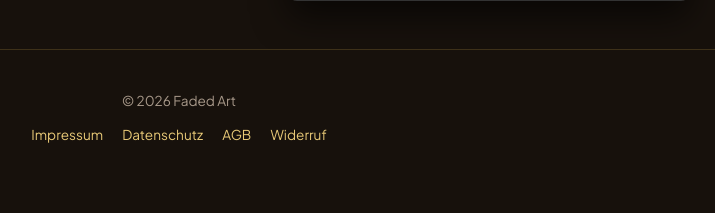
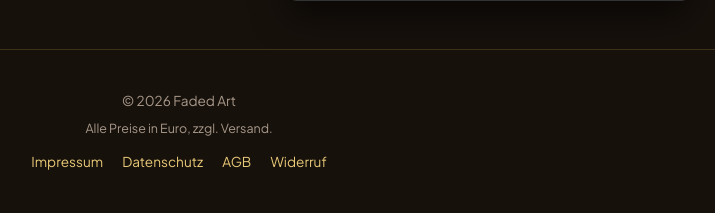
Before and after one commit to fadedArt/faded-art, a Flask app: page /configure in a window 1280 px wide. Shown: the part 620-833 px from the top of the page, without its empty margins (461-1176 px from the left). Before the commit the page ends 763 px from the top, so only its background shows below. Run offline with Flask 3, Linux system fonts and the light colour scheme.

Commit message:
Konfigurator: Button 'Neues Bild wählen' in jedem Schritt (setzt Varianten, Kauf und Speicher zurück, bricht laufende Berechnung ab)
Preis-Hinweis: als Kleinunternehmer kein 'inkl. MwSt.' mehr, sondern Hinweis nach § 19 UStG (Konfigurator und Fußzeile).

Co-Authored-By: Claude Opus 5.5 <noreply@anthropic.com>
Claude-Session: https://claude.ai/code/session_01MQd3Ez1WfSEqrkkXqKTc86

```diff
--- a/app.py
+++ b/app.py
@@ -1434,8 +1434,15 @@ def configure():
     warm_up_once()                          # Rechenkerne übersetzen, während der Kunde sein Foto auswählt
     cfg = {"sizes": SIZES, "pricing": {
         "test_quad_cents": TEST_QUAD_CENTS, "round_factor": ROUND_AREA, "base_cents": BASE_CENTS, "base_area": BASE_AREA, "cents_per_cm2": CENTS_PER_CM2,
-        "wood": {k: v[2] for k, v in WOOD.items()}, "pins": PINS, "multi": MULTI_EUR, "sw": SW_EUR}}
+        "wood": {k: v[2] for k, v in WOOD.items()}, "pins": PINS, "multi": MULTI_EUR, "sw": SW_EUR, "vat": price_note()}}
     return render_template("configure.html", cfg=cfg)
+
+def price_note():
+    """Hinweis hinter jedem Preis: Kleinunternehmer dürfen keine Umsatzsteuer ausweisen."""
+    ship = euro(min(v[2][0] for v in SHIP.values()))
+    if SHOP["ust"] == "klein":
+        return f"kein Ausweis der Umsatzsteuer nach § 19 UStG, zzgl. Versand ab {ship}"
+    return f"inkl. MwSt., zzgl. Versand ab {ship}"
 
 @app.get("/ueber-uns")
 def about():
--- a/static/configure.js
+++ b/static/configure.js
@@ -30,7 +30,7 @@ function price() {
   const area = c.w * c.h * (c.format === 'rund' ? PRICE.round_factor : 1);
   const cents = PRICE.base_cents + Math.max(0, area - PRICE.base_area) * PRICE.cents_per_cm2;
   const p = Math.round(cents) / 100 + PRICE.wood[c.wood] + PRICE.pins[c.pins] + (c.multi ? PRICE.multi || 0 : 0) + (c.sw ? PRICE.sw || 0 : 0);
-  $('price').textContent = 'Preis: ' + p.toFixed(2).replace('.', ',') + ' € (inkl. MwSt., zzgl. Versand ab 7,90 €)';
+  $('price').textContent = 'Preis: ' + p.toFixed(2).replace('.', ',') + ' € (' + (PRICE.vat || 'zzgl. Versand') + ')';
 }
 
 let threadTouched = false;
@@ -105,12 +105,13 @@ $('file').addEventListener('change', e => {
   const f = e.target.files[0]; if (!f) return;
   if (!/^image\/(jpeg|png)$/.test(f.type) || f.size > 15 * 1024 * 1024) { msg('Bitte JPG oder PNG bis 15 MB wählen.'); e.target.value = ''; return; }
   msg(''); forgotten = false; const url = URL.createObjectURL(f);          // neues Foto: wieder merken
+  if (step !== 1 || !$('variants').hidden || orderRef) { freshUI(); show(1); }   // mitten in der Bestellung: alles zurück auf Anfang
   useImage(url, null).then(() => { URL.revokeObjectURL(url); storeImage(); saveState({ job: null, variant: null }); });
 });
 function useImage(url, v) {                                   // Foto anzeigen; v = gespeicherter Ausschnitt (nach Zurück-Taste)
   return new Promise(res => {
     img.onload = () => { hasImg = true; fit(); if (v) { view.x = v.x; view.y = v.y; view.s = v.s; $('zoom').value = v.s; }
-      $('ph').hidden = true; cv.hidden = false; $('zoomBox').hidden = false; $('bgBox').hidden = false; $('result').hidden = true; orderRef = null;
+      $('ph').hidden = true; cv.hidden = false; $('zoomBox').hidden = false; $('bgBox').hidden = false; $('restartRow').hidden = false; $('result').hidden = true; orderRef = null;
       cut = null; $('cutTools').hidden = true; setTool('move'); draw(); if ($('bgcut').checked) freistellen(); res(); };
     img.onerror = () => { msg('Das Bild konnte nicht gelesen werden.'); res(); };
     img.src = url;
@@ -679,6 +680,21 @@ $('buy').addEventListener('click', async () => {
   catch (err) { msg('Kauf nicht möglich: ' + err.message); }
 });
 
+// "Neues Bild wählen": Fotoauswahl öffnen; beim neuen Foto wird alles zurückgesetzt
+function freshUI() {
+  dropSpec();
+  ['variants', 'checkout', 'bigInfo', 'big', 'spin', 'result', 'roomC', 'sugg'].forEach(id => { const el = $(id); if (el) el.hidden = true; });
+  $('cartinfo').textContent = ''; variantKey = null; fin = {}; orderRef = null; curRef = null;
+  try { sessionStorage.removeItem(SKEY); } catch (e) {}
+}
+$('restart').addEventListener('click', () => {
+  if (busy) {                                                   // Berechnung läuft: abbrechen und leer neu starten
+    if (curRef) fetch('/cancel/' + curRef, { method: 'POST' }).catch(() => {});
+    forget(); location.href = '/configure?neu=1'; return;
+  }
+  $('file').value = ''; $('file').click();
+});
+
 const FRESH = new URLSearchParams(location.search).has('neu');      // ?neu=1: nach einer Bestellung frisch anfangen
 if (FRESH) { try { sessionStorage.removeItem(SKEY); } catch (e) {} history.replaceState(null, '', location.pathname); }
 const SAVED = FRESH ? null : (() => { try { return JSON.parse(sessionStorage.getItem(SKEY) || 'null'); } catch (e) { return null; } })();
--- a/static/home.css
+++ b/static/home.css
@@ -349,3 +349,8 @@ body.v2.page .menu summary{color:var(--gold-hi)}
 .zoomov .zscroll{touch-action:pan-x pan-y;cursor:grab}
 .zoomov .zscroll img{user-select:none;-webkit-user-drag:none}
 .zoomov{z-index:60}.zoomov .zbar{padding-top:max(.6rem,env(safe-area-inset-top,0px))}
+/* Neues Bild wählen */
+.restart-row{display:flex;justify-content:flex-end;margin:-.75rem 0 .75rem}
+.restart{display:inline-flex;align-items:center;gap:.45rem;font:inherit;font-size:.88rem;color:var(--gold-hi);background:transparent;border:1px solid var(--line);border-radius:999px;padding:.45rem .95rem;cursor:pointer}
+.restart::before{content:"↺";font-size:1rem;line-height:1}
+.restart:hover{border-color:var(--gold)}
--- a/templates/base.html
+++ b/templates/base.html
@@ -35,6 +35,7 @@
 <main>{% block content %}{% endblock %}</main>
 <footer>
   <div>&copy; 2026 Faded Art</div>
+  <div style="margin-top:.4rem;font-size:.78rem">Alle Preise in Euro{% if shop.ust == "klein" %}. Gemäß § 19 UStG wird keine Umsatzsteuer berechnet{% endif %}, zzgl. Versand.</div>
   <nav style="margin-top:.75rem"><a href="/impressum">Impressum</a><a href="/datenschutz">Datenschutz</a><a href="/agb">AGB</a><a href="/widerruf">Widerruf</a></nav>
 </footer>
 </div>
--- a/templates/configure.html
+++ b/templates/configure.html
@@ -9,6 +9,7 @@
 <div id="buildinfo" data-build="b32" hidden></div>
 <form id="cfg" class="cfg" novalidate data-cfg='{{ cfg|tojson }}'>
 <div class="card panel">
+  <div class="restart-row" id="restartRow" hidden><button type="button" class="restart" id="restart">Neues Bild wählen</button></div>
   <section data-step="1">
     <h2>Foto hochladen</h2>
     <div class="field"><label for="file">Bilddatei (JPG oder PNG, max. 15 MB)</label><input type="file" id="file" accept="image/jpeg,image/png"></div>
```
